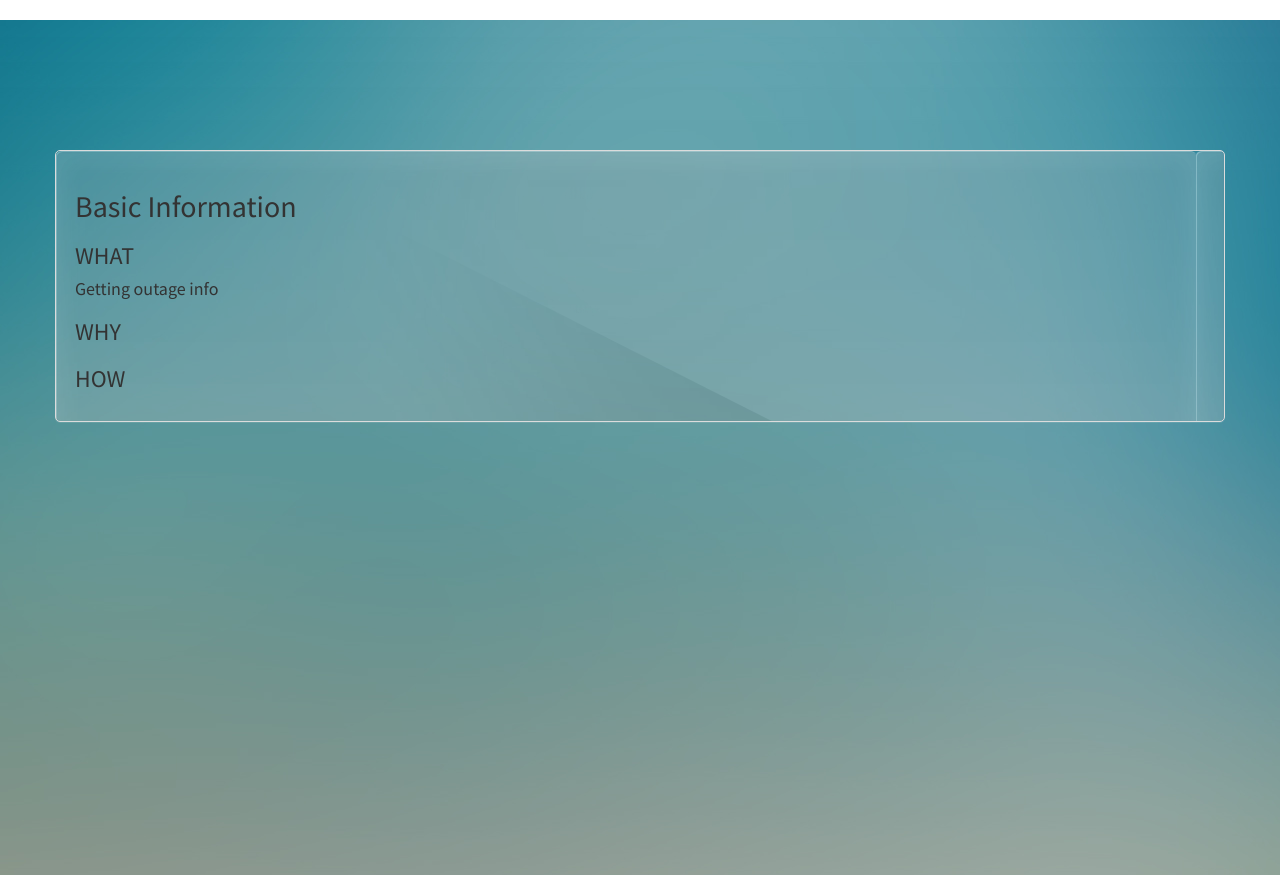
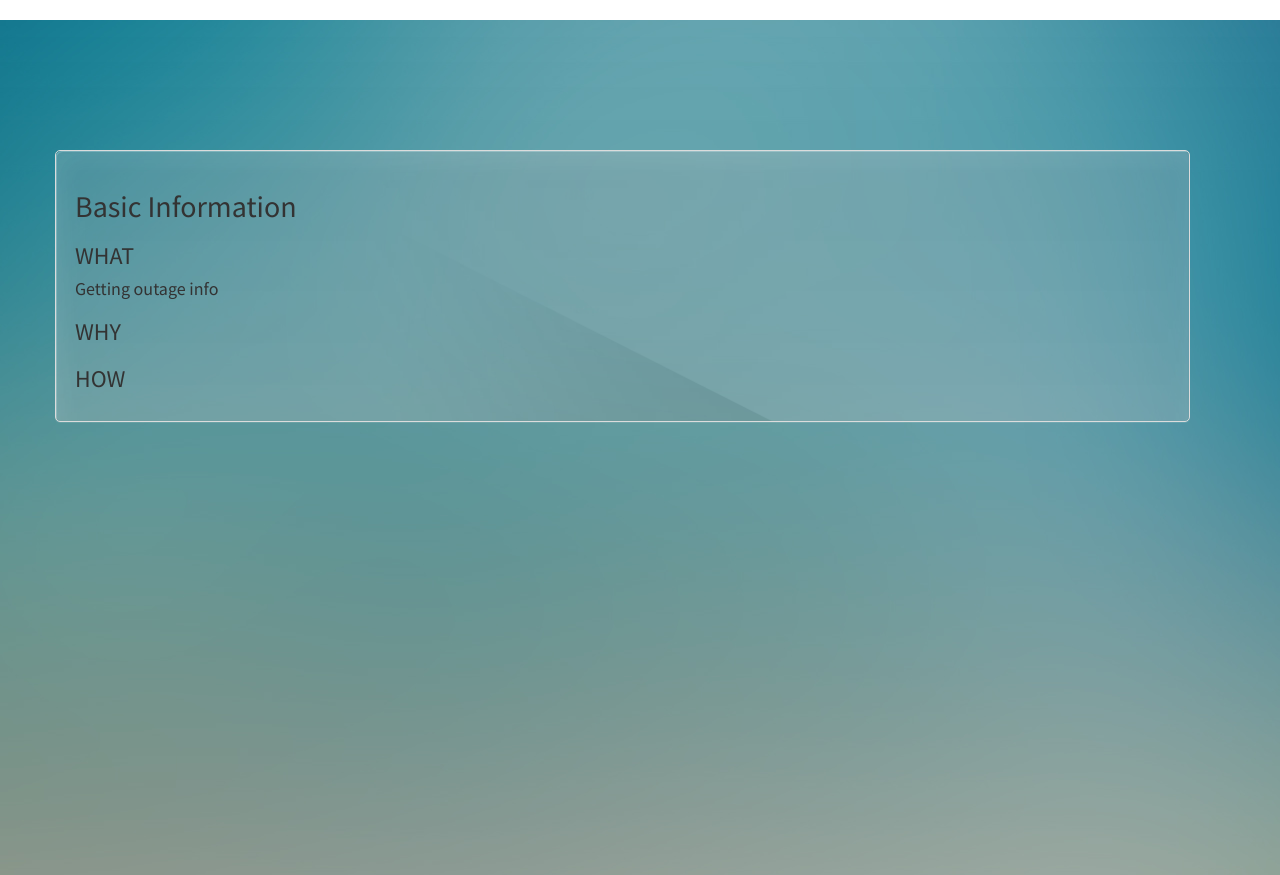
Before and after one commit to UtilityOutageInformer/WebApp, a Node server app: page / in a window 1280 px wide. Shown: the part 84-959 px from the top of the page. Run offline with Node 20, Linux system fonts and the light colour scheme.

Commit message:
home page

```diff
--- a/public/stylesheets/style.css
+++ b/public/stylesheets/style.css
@@ -17,8 +17,8 @@
 }
 .inner{
   background-size: cover;
-
-margin-top: 130px;
-background: url('../images/inner.png');
-border-radius: 5px;
+  width:97%;
+  margin-top: 130px;
+  background: url('../images/inner.png');
+  border-radius: 5px;
 }
```
